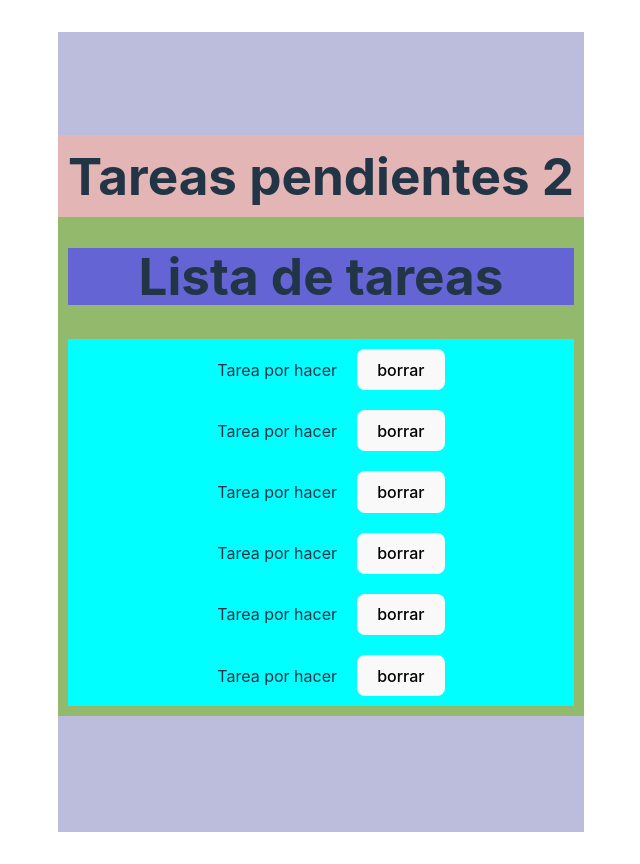
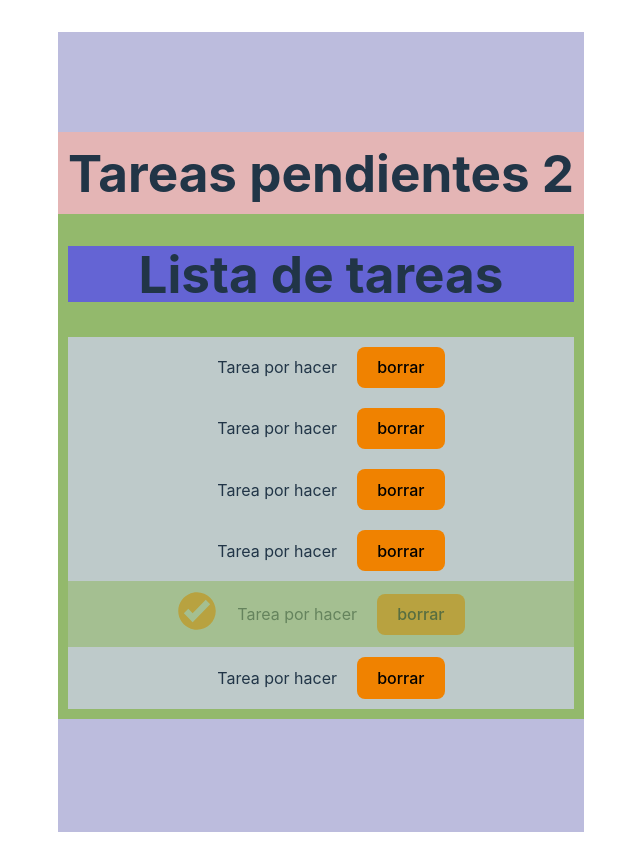
Before and after one commit to matahj/ejerciciosReact, a React (Vite) app in the folder ej3-vitereact/: page / in a window 1280 px wide. Shown: the whole page, without its empty margins (319-959 px from the left). Built offline with nearby package versions, Linux system fonts and the light colour scheme.

Commit message:
props + state

```diff
--- /dev/null
+++ b/ej3-vitereact/src/components/Checkmark.jsx
@@ -0,0 +1,13 @@
+
+import '../styles/Checkmark.css'
+import checkmark from '../assets/check-img.svg'
+
+const Checkmark = ()=>{
+    return(
+        <div>
+            <img className="check-img" src={checkmark} alt="check-img" />
+        </div>
+    )
+}
+
+export default Checkmark
--- a/ej3-vitereact/src/components/Todo.jsx
+++ b/ej3-vitereact/src/components/Todo.jsx
@@ -1,3 +1,5 @@
+import Checkmark from './Checkmark'
+
 import { Component } from 'react'
 import PropTypes from 'prop-types'
 
@@ -6,14 +8,22 @@ import '../styles/Todo.css'
 //const Todo = ()=>{
 class Todo extends Component {
 
-    state = {
-        terminado: false
+    constructor(props) {
+        super(props)
+        this.state = {
+            terminado: props.terminado
+        }
     }
 
-    render() {
+    // state = {
+    //     terminado: false
+    // }
+
+    elementoTodo = () => {
+
         return (
-            <div className={`todo ${this.state.terminado ? 'todo-terminado' : ''} `}>
-
+            <>
+                {this.state.terminado ? <Checkmark /> : ''}
                 <p className="todo-item">Tarea por hacer</p>
                 <button
                     className="borrar"
@@ -21,6 +31,15 @@ class Todo extends Component {
                 >
                     borrar
                 </button>
+            </>
+        )
+    }
+
+    render() {
+        return (
+            <div className={`todo ${this.state.terminado ? 'todo-terminado' : ''} `}>
+
+            {this.elementoTodo()}
 
             </div>
         )
--- a/ej3-vitereact/src/components/Todolist.jsx
+++ b/ej3-vitereact/src/components/Todolist.jsx
@@ -9,10 +9,10 @@ const Todolist = ()=>{
         <div id="listaTareas">
             <h1>Lista de tareas</h1>
 
-            <Todo terminado = {true}/>
             <Todo terminado = {false}/>
-            <Todo terminado = {true}/>
-            <Todo terminado = {true}/>
+            <Todo terminado = {false}/>
+            <Todo terminado = {false}/>
+            <Todo terminado = {false}/>
             <Todo terminado = {true}/>
             <Todo terminado = {false}/>
 
--- /dev/null
+++ b/ej3-vitereact/src/styles/Checkmark.css
@@ -0,0 +1,4 @@
+
+.check-img{
+    height: 40px;
+}
--- a/ej3-vitereact/src/styles/Todo.css
+++ b/ej3-vitereact/src/styles/Todo.css
@@ -1,6 +1,6 @@
 
 .todo{
-    background-color: aqua;
+    background-color: rgb(190, 202, 202);
 
     display: flex;
     justify-content: center;
@@ -15,3 +15,7 @@
 .todo-terminado{
     opacity: 0.4;
 }
+
+.borrar{
+    background-color: #F08200;
+}
```
Also changed, not shown: ej3-vitereact/src/assets/check-img.svg (added).
